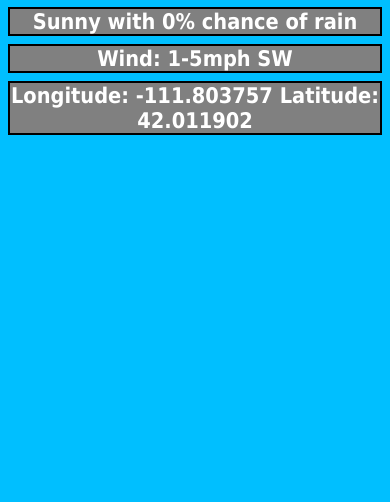
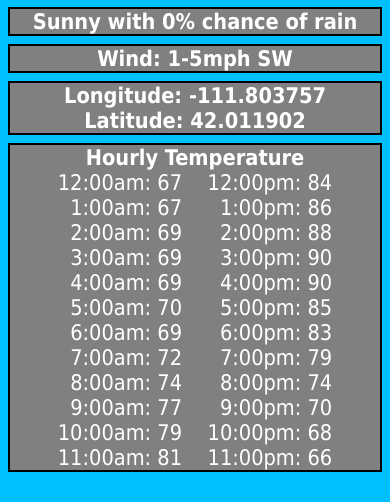
Before and after one commit to joedawalker/joedawalker.github.io, a plain HTML site: page homework/franklin-weather.html in a window 390 px wide. Shown: the part 342-844 px from the top of the page. Drawn offline with Linux system fonts and the light colour scheme.

Commit message:
update
Franklin mobile design complete

```diff
--- a/homework/css/weather-style.css
+++ b/homework/css/weather-style.css
@@ -83,4 +83,53 @@ a:active {
     font-family: Tahoma, Geneva, sans-serif;
     font-size: .9em;
     text-align: center;
+    display: flex;
+    justify-content: center;
 }
+
+.coordinates {
+    display: flex;
+    flex-direction: column;
+    justify-content: center;
+}
+
+.hourly-container {
+    background-color: #808080;
+    border: 2px solid #000000;
+    margin-top: 0px;
+    margin-bottom: 8px;
+    color: white;
+    font-family: Tahoma, Geneva, sans-serif;
+    font-size: .9em;
+    display: flex;
+    flex-direction: column;
+    justify-content: center;
+    align-items: center;
+}
+
+.hourly-container h4 {
+    margin-top: 0px;
+    margin-bottom: 0px;
+}
+
+.hourly-data {
+    display: flex;
+    flex-direction: row;
+    justify-content: space-around;
+    width: 300px;
+}
+
+.data-left,
+.data-right {
+    list-style-type: none;
+    padding: 0px;
+    margin: 0px;
+}
+
+.data-left {
+    text-align: right;
+}
+
+.data-right {
+    text-align: right;
+}
--- a/homework/franklin-weather.html
+++ b/homework/franklin-weather.html
@@ -38,7 +38,40 @@
         <section class="summary">
             <h4>Sunny with 0% chance of rain</h4>
             <h4>Wind: 1-5mph SW</h4>
-            <h4>Longitude: -111.803757 Latitude: 42.011902</h4>
+            <h4 class="coordinates"><div>Longitude: -111.803757</div><div>Latitude: 42.011902</h4>
+        </section>
+        <section class="hourly-container">
+            <h4>Hourly Temperature</h4>
+            <div class="hourly-data">
+                <ul class="data-left">
+                    <li>12:00am: 67</li>
+                    <li>1:00am: 67</li>
+                    <li>2:00am: 69</li>
+                    <li>3:00am: 69</li>
+                    <li>4:00am: 69</li>
+                    <li>5:00am: 70</li>
+                    <li>6:00am: 69</li>
+                    <li>7:00am: 72</li>
+                    <li>8:00am: 74</li>
+                    <li>9:00am: 77</li>
+                    <li>10:00am: 79</li>
+                    <li>11:00am: 81</li>
+                </ul>
+                <ul class="data-right">
+                    <li>12:00pm: 84</li>
+                    <li>1:00pm: 86</li>
+                    <li>2:00pm: 88</li>
+                    <li>3:00pm: 90</li>
+                    <li>4:00pm: 90</li>
+                    <li>5:00pm: 85</li>
+                    <li>6:00pm: 83</li>
+                    <li>7:00pm: 79</li>
+                    <li>8:00pm: 74</li>
+                    <li>9:00pm: 70</li>
+                    <li>10:00pm: 68</li>
+                    <li>11:00pm: 66</li>
+                </ul>
+            </div>
         </section>
     </main>
     <footer></footer>
```
